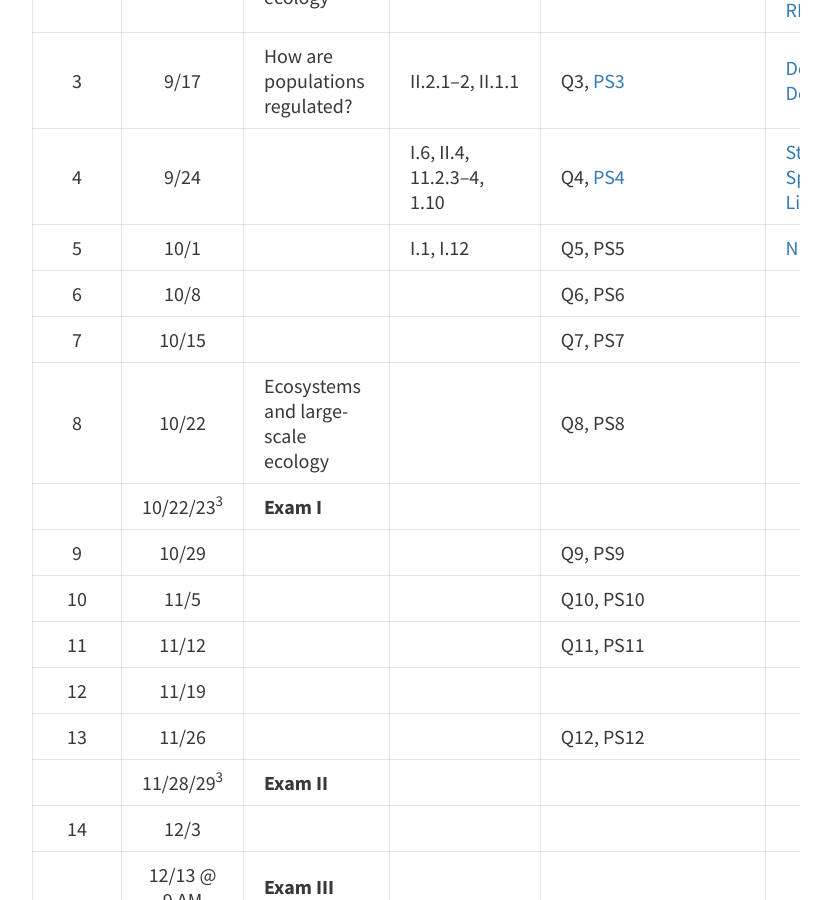
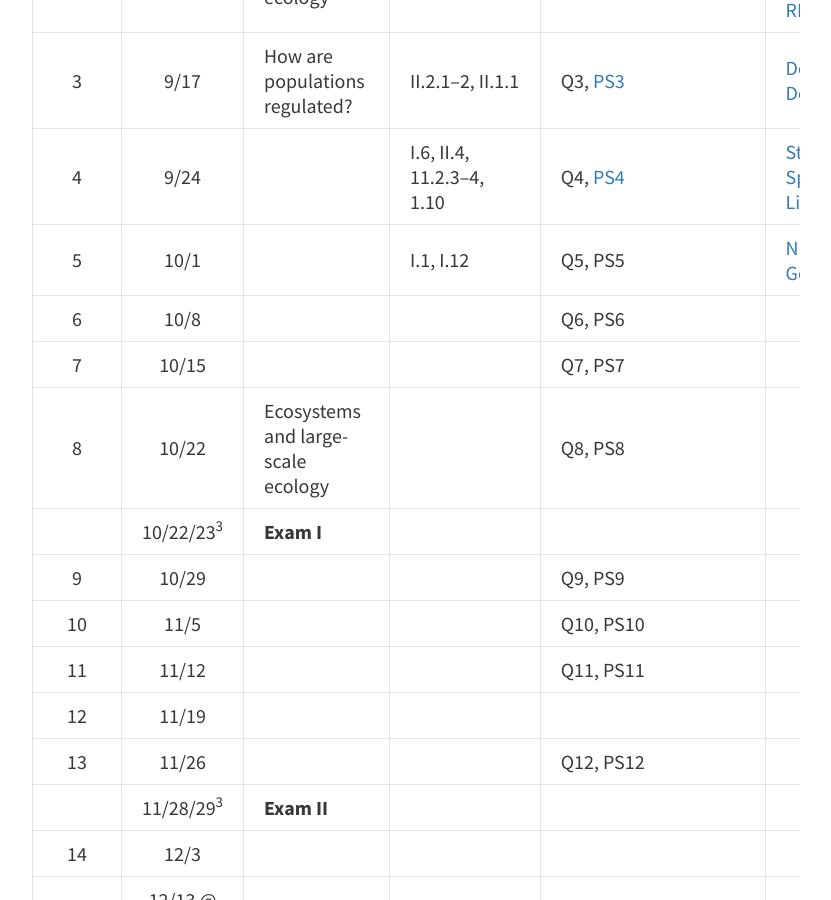
Before and after one commit to davan690/ColbyEcology.github.io, a Jekyll site: the page built from pages/lecture_schedule.md, in a window 1280 px wide and 900 px high, scrolled down 1173 px. Shown: the whole window, without its empty margins (224-1055 px from the left). Built offline with Jekyll 4.4.1, drawn with Linux system fonts in a browser that asks for light colours.

Commit message:
geo dist lec added

```diff
--- a/pages/lecture_schedule.md
+++ b/pages/lecture_schedule.md
@@ -21,7 +21,7 @@
 2    | 9/10  | Introduction to population ecology | Part II Introduction, II.3.1–2 | Q2, [PS2](https://docs.google.com/document/d/1JZhmL9-LlL-NN_7cBpHGCjSl62PBGPhqf3TlhcwGnF4/edit?usp=sharing), [PS2 Key](https://drive.google.com/open?id=1ZszU7RAHls3QMhbppFDNROhmPIiuJZJvgvv0aGug5oY), [Drosophila.csv](https://drive.google.com/file/d/1Y3gDCgiBpWU-nf14WIeewu9YZcYmBX0K/view?usp=sharing) | [IsleRoyaleData](https://drive.google.com/open?id=1-Vs7pOqCwv24oIdc2bBEqkQatIce99QW), [ObsPopPatternsLec](https://drive.google.com/open?id=1Mz-0mq0AHTTI9SAGwWVoJ29wfyT8TMeewDfxS2-_DR4), [RCheatSheet](https://drive.google.com/open?id=1fWo-G56stePpaiTUi5yKUieQUtKN_sF3lRWtv2WaEYY), [R help for PS1](https://drive.google.com/open?id=1oZOYfWesIU9eE0tgdKJji5cG21ynNih_), [RIntroLec](https://drive.google.com/open?id=1U0v-k2E--2vzPXCCozrt9xskpf7BXrnaRQajCFviNZA) |
 3    | 9/17  | How are populations regulated? | II.2.1–2, II.1.1 | Q3, [PS3](https://drive.google.com/open?id=1PS96alDguxZyyng1VROAtjlf0iHJcLLUD71WjZ7lJGw) | [DenIndLec](https://drive.google.com/open?id=1euJ4XCb0JZb1onAymp4mj86T0oBjNWjii61nKUfd8TA), [DensDepLec](https://docs.google.com/presentation/d/1yMfMcAM0dz99Pp5k2hrYJsCxlJhDlnG7mMuDzPZqY6c/edit?usp=sharing)|
 4    | 9/24  | | I.6, II.4, 11.2.3–4, 1.10 | Q4, [PS4](https://drive.google.com/open?id=18FEmE3Ek5vfct29Ff7oEKegKe-9HzKfMzr5HI3AO6iY) | [StructuredPopsLec](https://drive.google.com/open?id=1DFTmp7uNCuMgE-SZiw_qwPMljrH4PUB5RmzHahBOiXg), [Space&StochasLec](https://drive.google.com/open?id=1GQ9sF-JPjHKauyUfss2DlhpaqN8o3UftkYHj1odtJAE) [LifeHistLec](https://drive.google.com/open?id=1VV-d7dOwzD3IaDARPTRNJDP6VnBr9zgz4VtGSiR6tfU)|
-5    | 10/1  | | I.1, I.12| Q5, PS5 | [NichesLec](https://drive.google.com/open?id=1DAfFPTsyPavZTAiw43U4sHEomd3ATOgvCtgGFTrlbp8)|
+5    | 10/1  | | I.1, I.12| Q5, PS5 | [NichesLec](https://drive.google.com/open?id=1DAfFPTsyPavZTAiw43U4sHEomd3ATOgvCtgGFTrlbp8), [GeoDistLec](https://drive.google.com/open?id=1zHEiFQZ2x1nG1VCFrOQsrtt-FWWR9LBAQFAzQ3qXf8Q)|
 6    | 10/8  | | | Q6, PS6 | |
 7    | 10/15 | | | Q7, PS7 | |
 8    | 10/22 | Ecosystems and large-scale ecology | | Q8, PS8 | |
```
